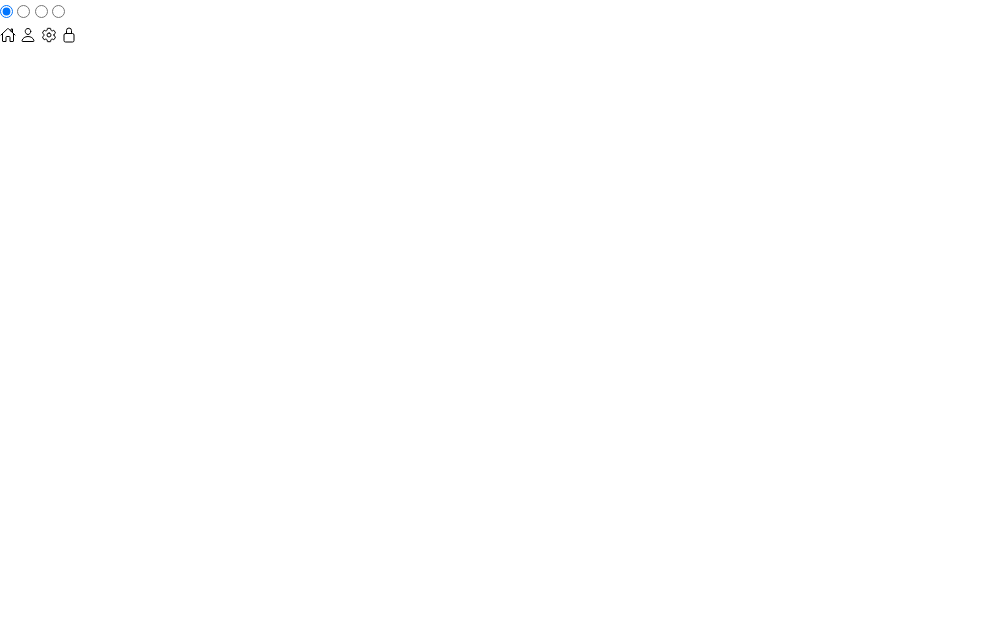
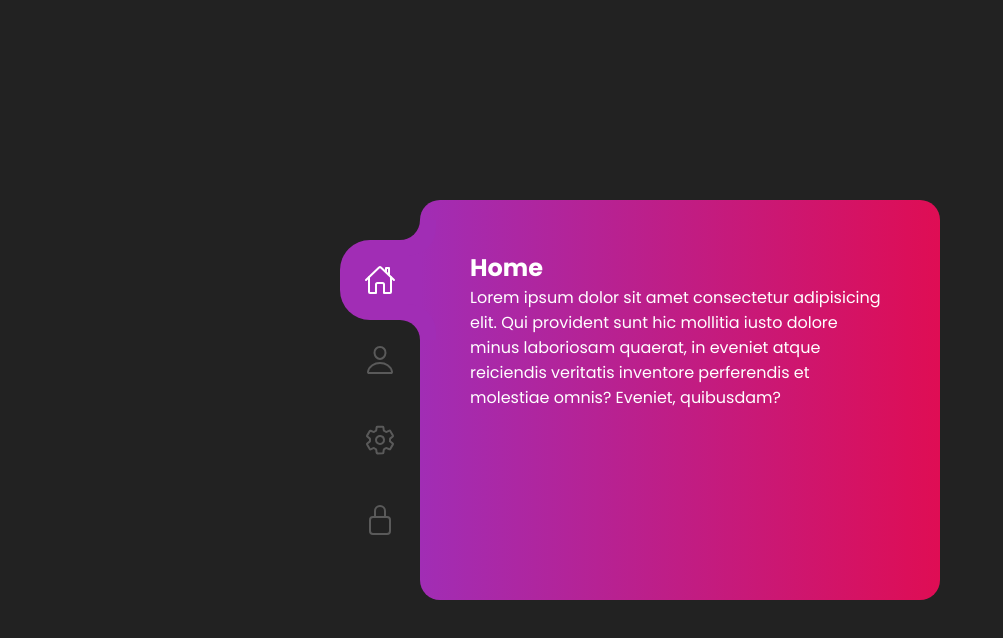
Before and after one commit to choitjddn0311/css_study, a plain HTML site: page side_tab_menu/side.html in a window 1280 px wide. Shown: the whole page, without its empty margins (0-1003 px from the left). Drawn offline with nearby package versions, Linux system fonts and the light colour scheme.

Commit message:
feat:end

```diff
--- a/side_tab_menu/side.css
+++ b/side_tab_menu/side.css
@@ -5,3 +5,128 @@
     box-sizing: border-box;
     font-family: 'Poppins' , sans-serif;
 }
+/* 가상변수를 선언하여 나중에 많이 사용하는 값을 변수로 선언해주는 역할을 함 */
+:root {
+    --color: #a12db5;
+}
+body {
+    display: flex;
+    justify-content: center;
+    align-items: center;
+    min-height: 100vh;
+    background: #222;
+}
+.container {
+    position: relative;
+    display: flex;
+    align-items: center;
+    flex-wrap: wrap;
+    width: 600px;
+    height:400px;
+}
+.tabs{
+    position: relative;
+    width: 80px;
+    padding: 40px 0;
+}
+.tabs input {
+    /* 각종 웹브라우저들 마다 표현되는 인풋의 모양이 다른데 그걸 막아주는 코드 */
+    appearance: none;
+    display: none;
+}
+.tabs .icon {
+    position: relative;
+    display: flex;
+    flex-direction: column;
+}
+.tabs .icon label {
+    width: 80px;
+    height: 80px;
+    text-align: center;
+    line-height: 90px;
+    font-size: 2em;
+    color: #fff;
+    opacity: 0.25;
+    transition: 0.5s;
+    cursor: pointer;
+    z-index: 2;
+}
+.tabs input:nth-child(1):checked ~ .icon label:nth-child(1),
+.tabs input:nth-child(2):checked ~ .icon label:nth-child(2),
+.tabs input:nth-child(3):checked ~ .icon label:nth-child(3),
+.tabs input:nth-child(4):checked ~ .icon label:nth-child(4) {
+    opacity: 1;
+}
+.indicator {
+    position: absolute;
+    width: 80px;
+    height: 80px;
+    background: var(--color);
+    z-index: 1;
+    border-top-left-radius: 30px;
+    border-bottom-left-radius: 30px;
+    transition: 0.5s;
+}
+.indicator::before {
+    content: '';
+    position: absolute;
+    top: -20px;
+    right: 0;
+    width: 20px;
+    height: 20px;
+    /* transparent 가 색을 투명하게 해주나봄 */
+    background: transparent;
+    border-bottom-right-radius: 20px;
+    box-shadow: 8px 8px 0 8px var(--color);
+}
+.indicator::after {
+    content: '';
+    position: absolute;
+    bottom: -20px;
+    right: 0;
+    width: 20px;
+    height: 20px;
+    background: transparent;
+    border-top-right-radius: 20px;
+    box-shadow: 8px -8px 0 8px var(--color);
+}
+.tabs input:nth-child(1):checked ~.icon .indicator {
+    top: 0;
+}
+.tabs input:nth-child(2):checked ~.icon .indicator {
+    top: 25%;
+}
+.tabs input:nth-child(3):checked ~.icon .indicator {
+    top: 50%;
+}
+.tabs input:nth-child(4):checked ~.icon .indicator {
+    top: 75%;
+}
+.content {
+    position: absolute;
+    top: 0;
+    left: 80px;
+    width: 520px;
+    height: 400px;
+    background: linear-gradient(90deg , var(--color) , #df0d54);
+    border-radius: 20px;
+}
+.content .content_box {
+    position: absolute;
+    inset: 0;
+    padding: 50px;
+    visibility: hidden;
+    opacity: 0;
+    transition: 0.5s;
+}
+.tabs input:nth-child(1):checked ~ .content .content_box:nth-child(1),
+.tabs input:nth-child(2):checked ~ .content .content_box:nth-child(2),
+.tabs input:nth-child(3):checked ~ .content .content_box:nth-child(3),
+.tabs input:nth-child(4):checked ~ .content .content_box:nth-child(4) {
+    opacity: 1;
+    visibility: visible;
+}
+.content .content_box h2,
+.content .content_box p {
+    color: #fff;
+}
--- a/side_tab_menu/side.html
+++ b/side_tab_menu/side.html
@@ -20,7 +20,24 @@
                 <label for="security"><ion-icon name="lock-closed-outline"></ion-icon></label>
                 <div class="indicator"></div>
             </div>
-            <div class="content"></div>
+            <div class="content">
+            <div class="content_box" for="home">
+                <h2>Home</h2>
+                <p>Lorem ipsum dolor sit amet consectetur adipisicing elit. Qui provident sunt hic mollitia iusto dolore minus laboriosam quaerat, in eveniet atque reiciendis veritatis inventore perferendis et molestiae omnis? Eveniet, quibusdam?</p>
+            </div>
+            <div class="content_box" for="about">
+                <h2>About</h2>
+                <p>Lorem ipsum dolor sit amet consectetur adipisicing elit. Qui provident sunt hic mollitia iusto dolore minus laboriosam quaerat, in eveniet atque reiciendis veritatis inventore perferendis et molestiae omnis? Eveniet, quibusdam?</p>
+            </div>
+            <div class="content_box" for="settings">
+                <h2>Settings</h2>
+                <p>Lorem ipsum dolor sit amet consectetur adipisicing elit. Qui provident sunt hic mollitia iusto dolore minus laboriosam quaerat, in eveniet atque reiciendis veritatis inventore perferendis et molestiae omnis? Eveniet, quibusdam?</p>
+            </div>
+            <div class="content_box" for="security">
+                <h2>Security</h2>
+                <p>Lorem ipsum dolor sit amet consectetur adipisicing elit. Qui provident sunt hic mollitia iusto dolore minus laboriosam quaerat, in eveniet atque reiciendis veritatis inventore perferendis et molestiae omnis? Eveniet, quibusdam?in eveniet atque reiciendis veritatis inventore perferendis et molestiae omnis? Eveniet, quibusdam?</p>
+            </div>
+            </div>
         </div>
     </div>
     <script type="module" src="https://unpkg.com/ionicons@7.1.0/dist/ionicons/ionicons.esm.js"></script>
```
